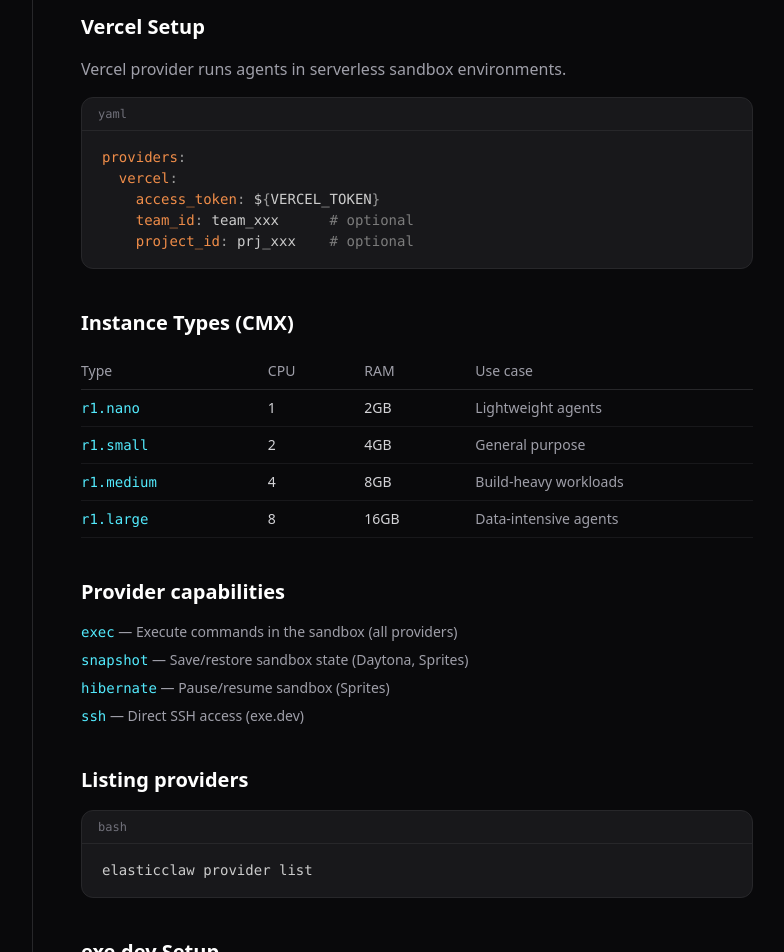
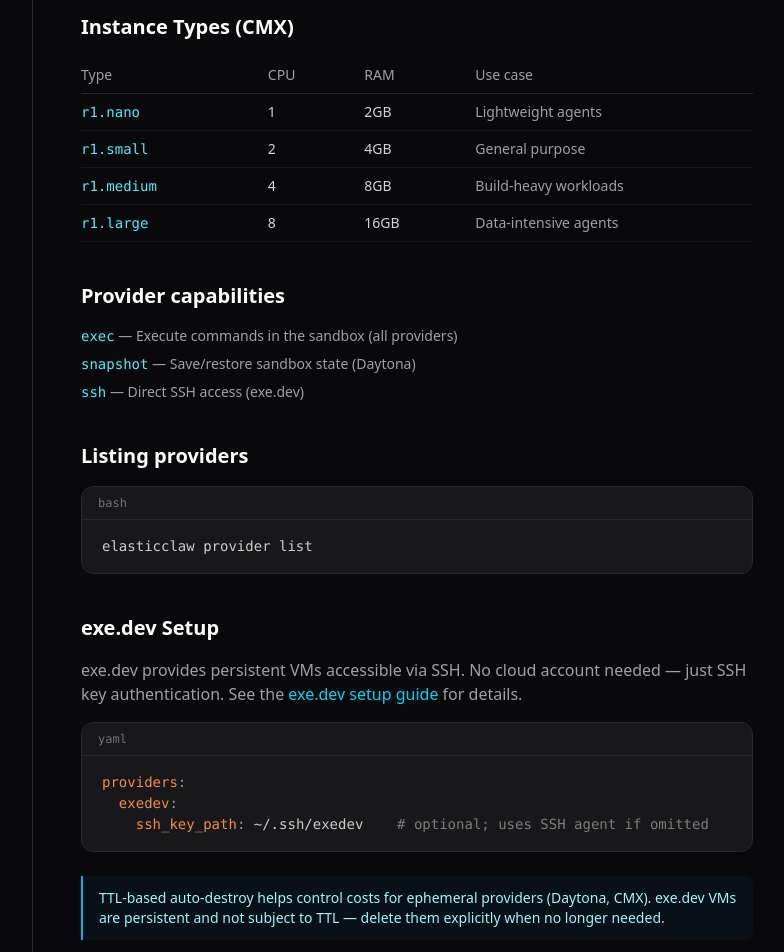
Before and after one commit to elasticclaw/elasticclaw.ai, a Next.js app: page /docs/providers in a window 1280 px wide. Shown: the part 1500-2452 px from the top of the page, without its empty margins (207-991 px from the left). Built offline with nearby package versions, Linux system fonts and the light colour scheme.

Commit message:
docs: remove vercel provider, update supported providers list
Remove Vercel setup section and references to sprites/hibernate.
Update provider capabilities to only mention supported providers:
daytona, replicated, exedev.

```diff
--- a/src/app/docs/providers/page.tsx
+++ b/src/app/docs/providers/page.tsx
@@ -73,17 +73,6 @@
         </p>
       </Section>
 
-      <Section title="Vercel Setup">
-        <p>
-          Vercel provider runs agents in serverless sandbox environments.
-        </p>
-        <CodeBlock lang="yaml">{`providers:
-  vercel:
-    access_token: \${VERCEL_TOKEN}
-    team_id: team_xxx      # optional
-    project_id: prj_xxx    # optional`}</CodeBlock>
-      </Section>
-
       <Section title="Instance Types (CMX)">
         <div className="overflow-x-auto">
           <table className="w-full text-sm border-collapse">
@@ -119,8 +108,7 @@
       <Section title="Provider capabilities">
         <div className="space-y-2 text-sm text-zinc-400">
           <p><code className="text-cyan-300">exec</code> — Execute commands in the sandbox (all providers)</p>
-          <p><code className="text-cyan-300">snapshot</code> — Save/restore sandbox state (Daytona, Sprites)</p>
-          <p><code className="text-cyan-300">hibernate</code> — Pause/resume sandbox (Sprites)</p>
+          <p><code className="text-cyan-300">snapshot</code> — Save/restore sandbox state (Daytona)</p>
           <p><code className="text-cyan-300">ssh</code> — Direct SSH access (exe.dev)</p>
         </div>
       </Section>
@@ -145,7 +133,7 @@
 
       <Note>
         TTL-based auto-destroy helps control costs for ephemeral providers
-        (Daytona, Vercel, CMX). exe.dev VMs are persistent and not subject to
+        (Daytona, CMX). exe.dev VMs are persistent and not subject to
         TTL — delete them explicitly when no longer needed.
       </Note>
     </DocsPage>
```
